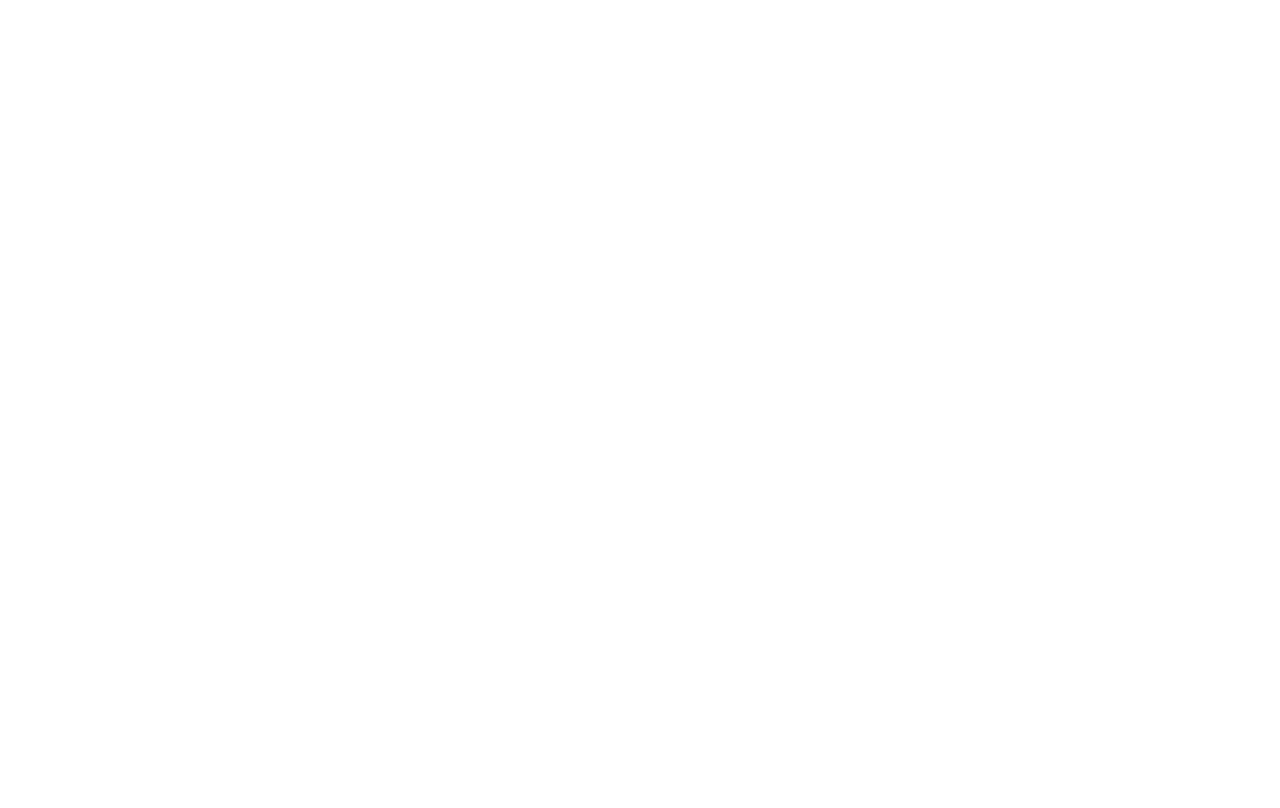
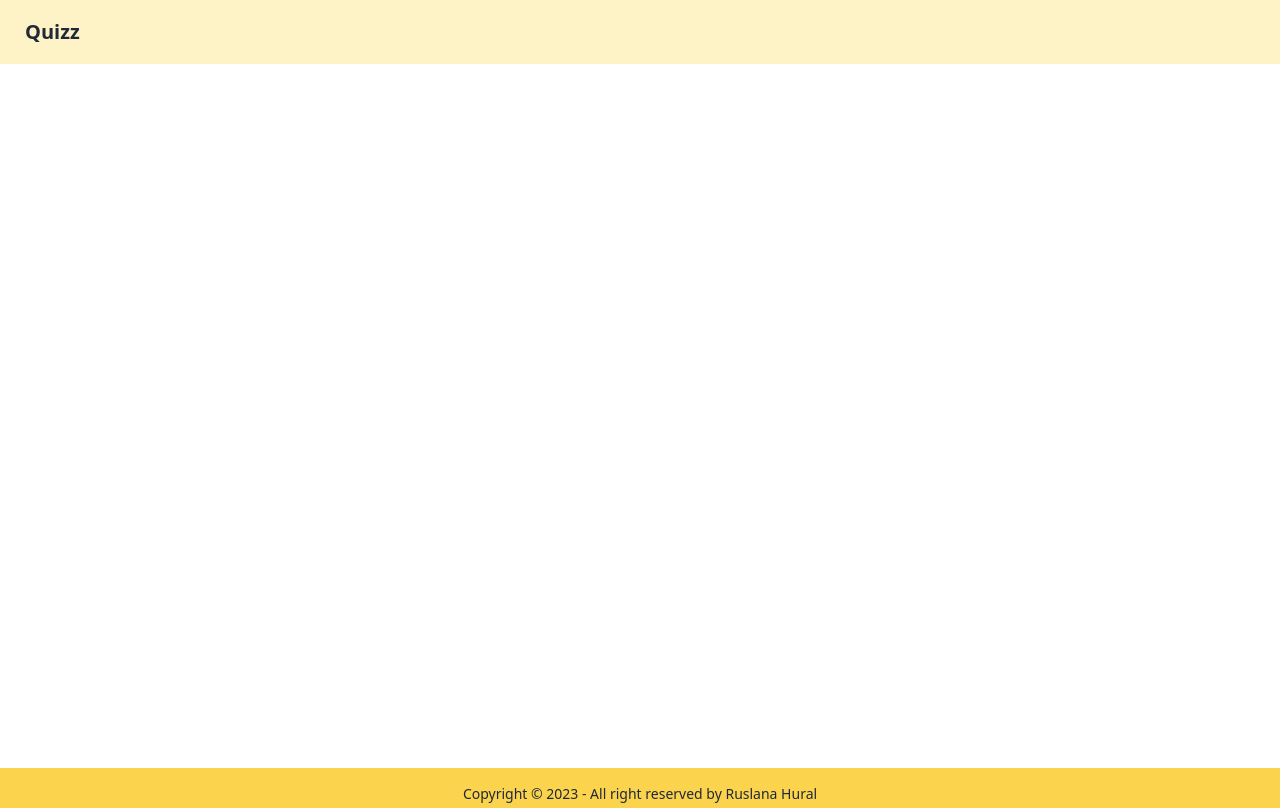
Before and after one commit to rusjah/quiz, a React (Create React App) app: page /quizz in a window 1280 px wide. Built offline with nearby package versions, Linux system fonts and the light colour scheme.

Commit message:
added header and footer

```diff
--- a/src/App.jsx
+++ b/src/App.jsx
@@ -1,10 +1,17 @@
 import './App.css';
+import Footer from './components/layout/Footer';
+import Header from './components/layout/Header';
 import data from './data/data.json'
 
 function App() {
   return (
     <div className="App">
-     {console.log(data)}
+      <Header />
+      <div className='h-[88vh]'>
+
+      </div>
+      <Footer />
+
     </div>
   );
 }
--- a/src/components/components/Button.jsx
+++ b/src/components/components/Button.jsx
@@ -0,0 +1,9 @@
+import React from 'react'
+
+function Button() {
+  return (
+    <div>Button</div>
+  )
+}
+
+export default Button
--- /dev/null
+++ b/src/components/components/Question.jsx
@@ -0,0 +1,9 @@
+import React from 'react'
+
+function Question() {
+  return (
+    <div>Question</div>
+  )
+}
+
+export default Question
--- a/src/components/layout/Footer.jsx
+++ b/src/components/layout/Footer.jsx
@@ -0,0 +1,13 @@
+import React from 'react'
+
+function Footer() {
+  return (
+    <footer className="footer footer-center p-4 bg-amber-300 text-base-content h-[5vh]">
+        <aside>
+            <p>Copyright © 2023 - All right reserved by Ruslana Hural</p>
+        </aside>
+    </footer>
+  )
+}
+
+export default Footer
--- a/src/components/layout/Header.jsx
+++ b/src/components/layout/Header.jsx
@@ -0,0 +1,11 @@
+import React from 'react'
+
+function Header() {
+  return (
+    <div className="navbar bg-amber-100 h-[7vh]">
+        <a className="btn btn-ghost text-xl">Quizz</a>
+    </div>
+  )
+}
+
+export default Header
--- a/src/components/pages/GameOver.jsx
+++ b/src/components/pages/GameOver.jsx
@@ -0,0 +1,9 @@
+import React from 'react'
+
+function GameOver() {
+  return (
+    <div>GameOver</div>
+  )
+}
+
+export default GameOver
--- a/src/components/pages/Home.jsx
+++ b/src/components/pages/Home.jsx
@@ -0,0 +1,9 @@
+import React from 'react'
+
+function Home() {
+  return (
+    <div>Home</div>
+  )
+}
+
+export default Home
--- a/src/components/pages/Quizz.jsx
+++ b/src/components/pages/Quizz.jsx
@@ -0,0 +1,9 @@
+import React from 'react'
+
+function Quizz() {
+  return (
+    <div>Quizz</div>
+  )
+}
+
+export default Quizz
--- a/src/index.js
+++ b/src/index.js
@@ -2,10 +2,15 @@ import React from 'react';
 import ReactDOM from 'react-dom/client';
 import './index.css';
 import App from './App';
+import { BrowserRouter } from 'react-router-dom';
+
+
 
 const root = ReactDOM.createRoot(document.getElementById('root'));
 root.render(
   <React.StrictMode>
-    <App />
+    <BrowserRouter>
+      <App />
+    </BrowserRouter>
   </React.StrictMode>
 );
```
